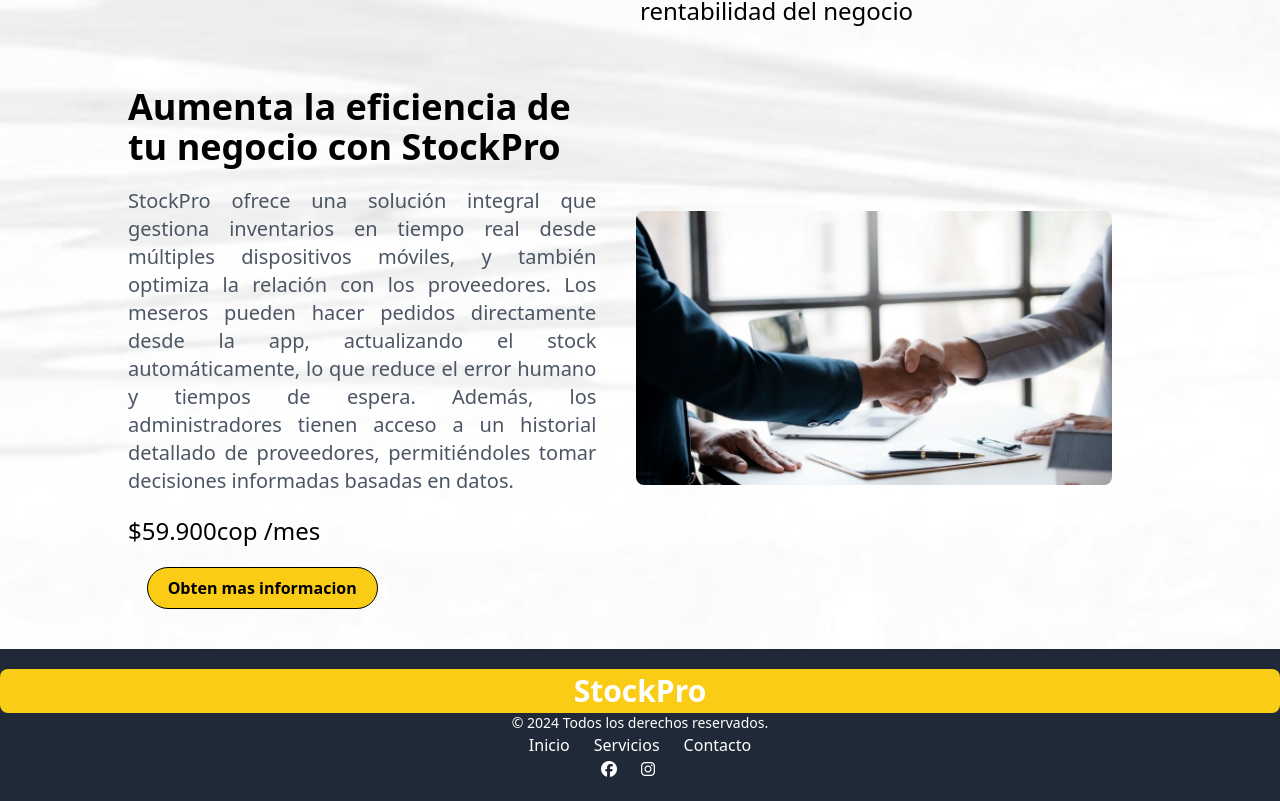
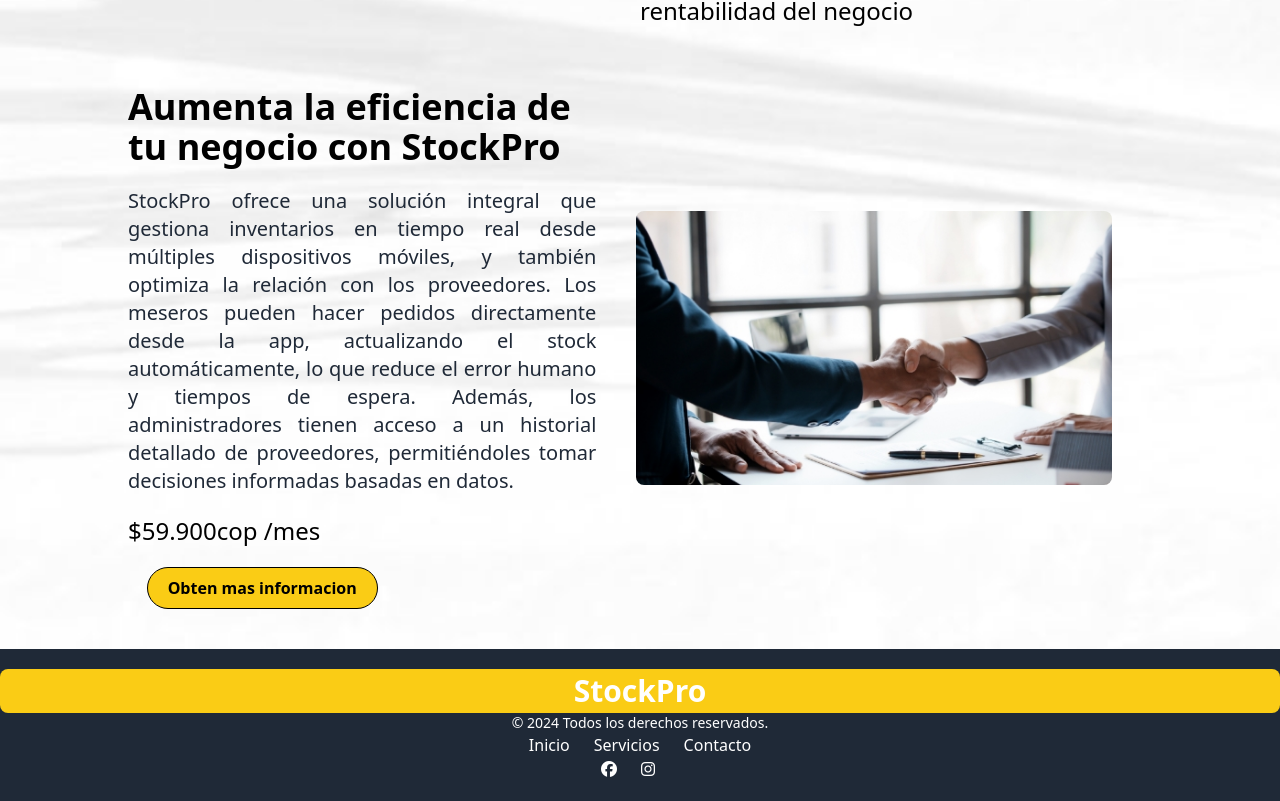
Before and after one commit to nicolasm1605/StockPro_landing, a React (Vite) app: page / in a window 1280 px wide. Shown: the part 1275-2076 px from the top of the page. Built offline with nearby package versions, Linux system fonts and the light colour scheme.

Commit message:
deploy 2

```diff
--- a/src/components/Pricing.jsx
+++ b/src/components/Pricing.jsx
@@ -44,7 +44,7 @@
         <motion.h1 initial="hidden" whileInView="visible"viewport={{amount:0.5}} variants={textVariant}
         className='text-4xl md:text-4xl font-bold'>Aumenta la eficiencia de tu negocio con StockPro</motion.h1>
         <motion.p initial="hidden" whileInView="visible"viewport={{amount:0.5}} variants={textVariant}
-        className='text-xl text-gray-600 text-justify'>StockPro ofrece una solución integral que gestiona inventarios
+        className='text-xl text-gray-800 text-justify'>StockPro ofrece una solución integral que gestiona inventarios
           en tiempo real desde múltiples dispositivos móviles,
           y también optimiza la relación con los proveedores.
           Los meseros pueden hacer pedidos directamente desde la app,
```
